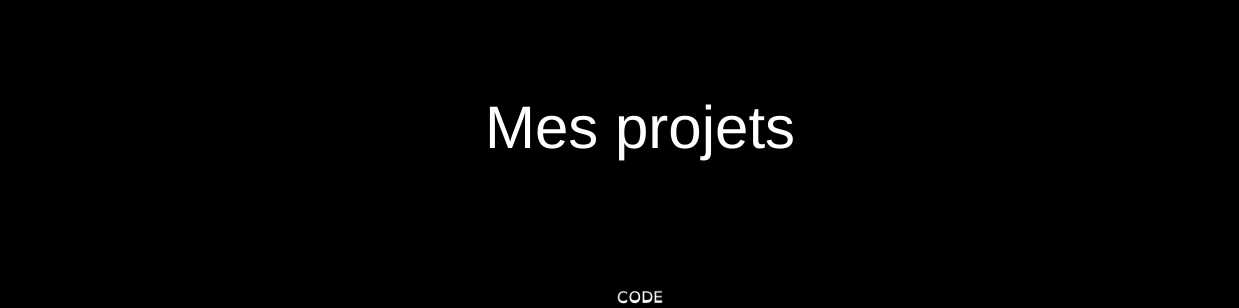
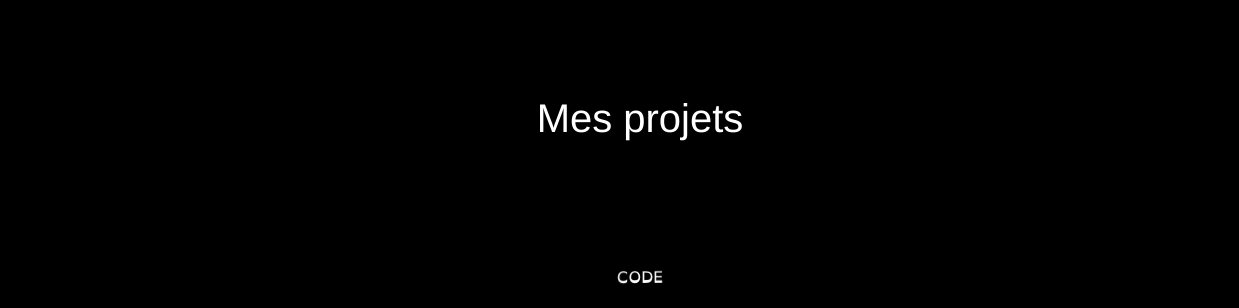
Before and after one commit to tofuunreel-hub/portfolio, a website built with Vite: page index.html in a window 1280 px wide. Shown: the part 1602-1910 px from the top of the page, 0-1239 px from the left. Built offline with nearby package versions, Linux system fonts and the light colour scheme.

Commit message:
mise en page hero

```diff
--- a/style.scss
+++ b/style.scss
@@ -220,7 +220,7 @@
 
        h2 {
          color: variables.$color1;
-         font-size: variables.$size5;
+         font-size: variables.$size4;
          padding: variables.$size6 variables.$size5;
          box-sizing: border-box;
          font-family: variables.$font_family2;
```
